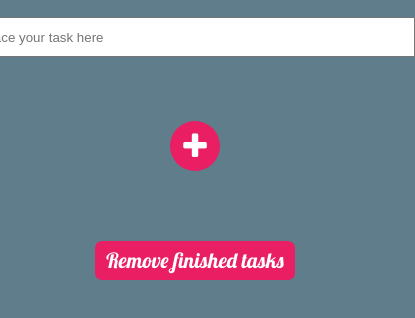
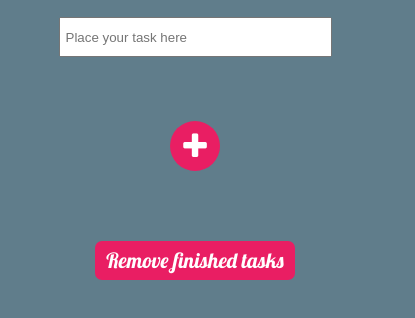
Before and after one commit to KlaudiaPolan/To-do-list, a plain HTML site: page index.html in a window 390 px wide. Shown: the part 164-482 px from the top of the page, 415 px wide, since content can reach past the window. Drawn offline with Linux system fonts and the light colour scheme.

Commit message:
changed width of input

```diff
--- a/css/style.css
+++ b/css/style.css
@@ -29,7 +29,7 @@ li{
   list-style: square;
 }
 input {
-  width: 440px;
+  width: 40vw;
   height: 40px;
   margin-top: 20px;
   padding: 5px;
@@ -62,3 +62,14 @@ input {
   z-index: 0;
   font-size: 43px;
 }
+
+@media (max-width: 900px) and (min-width: 700px) {
+  input{
+    width: 60vw;
+  }
+}
+@media (max-width: 700px){
+  input{
+    width: 70vw;
+  }
+}
```
